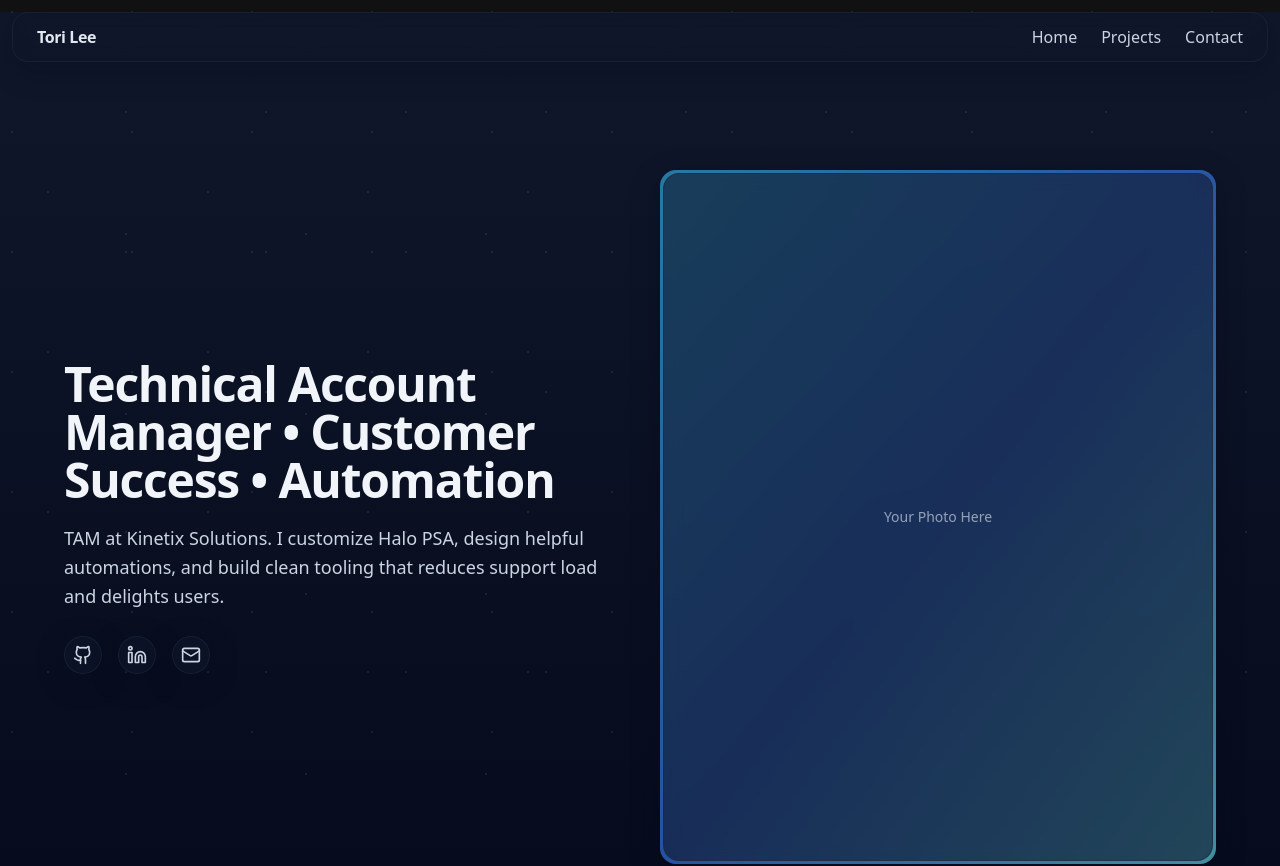
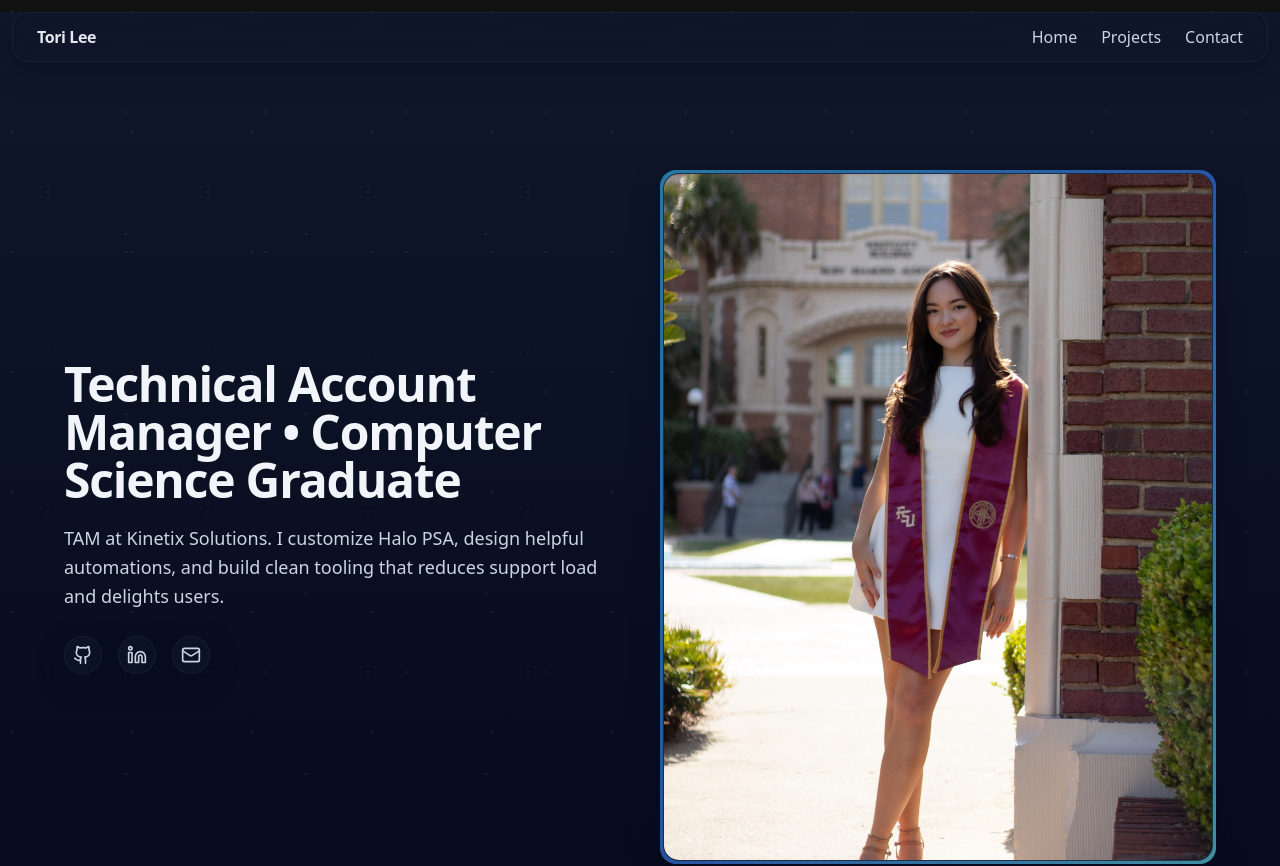
Before and after one commit to torilee7935/torilee7935.github.io, a React (Vite) app: page / in a window 1280 px wide. Shown: the top 866 px of the page. Built offline with nearby package versions, Linux system fonts and the light colour scheme.

Commit message:
added profile pic

```diff
--- a/src/components/Hero.tsx
+++ b/src/components/Hero.tsx
@@ -57,10 +57,14 @@ export function Hero() {
             <div className={`relative p-[3px] ${theme.radii.xl} bg-gradient-to-br from-sky-400/60 via-blue-500/60 to-cyan-300/60 ${theme.shadow.soft}`}>
               <div className={`${theme.radii.xl} overflow-hidden ${theme.colors.surface} border border-slate-800/60`}
                     style={{ aspectRatio: "4 / 5" }}>
-                {/* Replace with your photo */}
-                <div className="h-full w-full grid place-items-center text-slate-400">
-                  <span className="text-sm">Your Photo Here</span>
-                </div>
+                <img
+                  src={PROFILE.photoUrl}
+                  alt={PROFILE.name}
+                  className="h-full w-full object-cover"
+                  loading="eager"
+                  decoding="async"
+                  fetchPriority="high"
+                />
               </div>
             </div>
           </motion.div>
--- a/src/data/profile.ts
+++ b/src/data/profile.ts
@@ -1,6 +1,7 @@
 export const PROFILE = {
   name: "Tori Lee",
-  headline: "Technical Account Manager • Customer Success • Automation",
+  headline: "Technical Account Manager • Computer Science Graduate",
   intro:
     "TAM at Kinetix Solutions. I customize Halo PSA, design helpful automations, and build clean tooling that reduces support load and delights users.",
-}
+  photoUrl: "/images/profilePic.jpeg",
+  }
```
Also changed, not shown: images/profilePic.jpeg (added).
